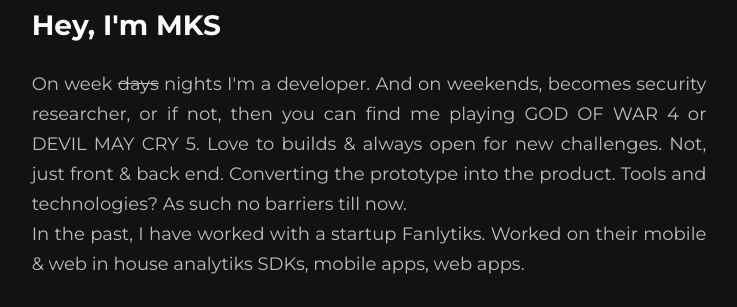
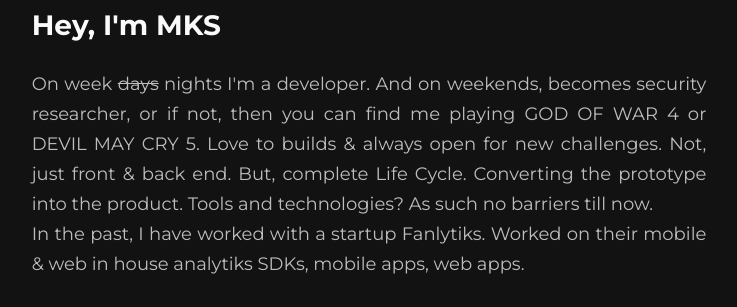
Before and after one commit to MKS-01/mks-blog-netlify-cms, a Gatsby site: page / in a window 1280 px wide. Shown: the part 320-627 px from the top of the page, without its empty margins (271-1008 px from the left). Built offline with nearby package versions, Linux system fonts and the light colour scheme; Gatsby itself is replaced by a stand-in of ours; some packages are replaced by stand-ins of ours.

Commit message:
about updated

```diff
--- a/src/pages/index.js
+++ b/src/pages/index.js
@@ -48,9 +48,9 @@ class IndexPage extends React.Component {
               On week <s>days</s> nights I'm a developer. And on weekends,
               becomes security researcher, or if not, then you can find me
               playing GOD OF WAR 4 or DEVIL MAY CRY 5. Love to builds & always
-              open for new challenges. Not, just front & back end. Converting
-              the prototype into the product. Tools and technologies? As such no
-              barriers till now. <br />
+              open for new challenges. Not, just front & back end. But, complete
+              Life Cycle. Converting the prototype into the product. Tools and
+              technologies? As such no barriers till now. <br />
               In the past, I have worked with a startup Fanlytiks. Worked on
               their mobile & web in house analytiks SDKs, mobile apps, web apps.
             </p>
```
